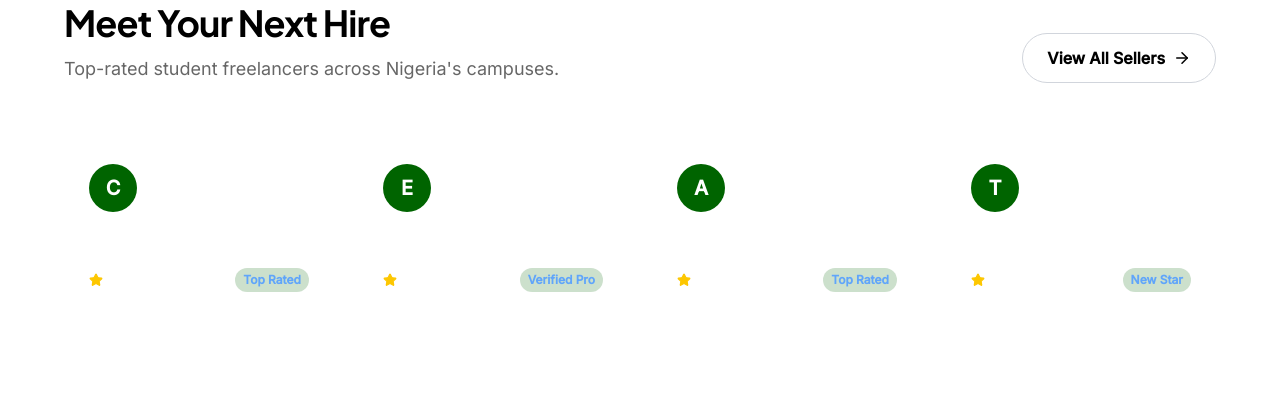
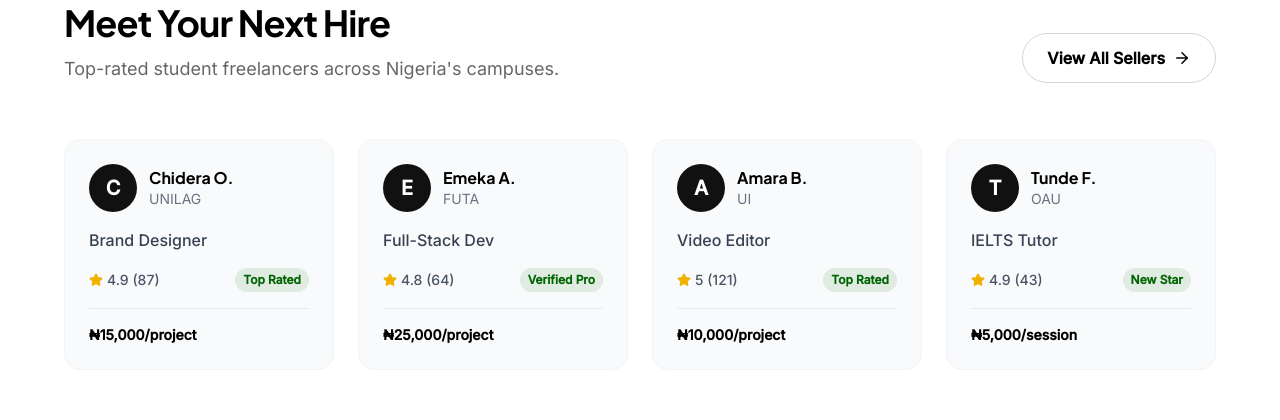
Before and after one commit to GoodnessFx/Grind, a React (Vite) app in the folder apps/web/: page / in a window 1280 px wide. Shown: the part 2740-3160 px from the top of the page. Built offline with nearby package versions, Linux system fonts and the light colour scheme.

Commit message:
fix: update Talent on Campus styling and add navbar user auth state

```diff
--- a/apps/web/src/pages/Home.tsx
+++ b/apps/web/src/pages/Home.tsx
@@ -120,7 +120,25 @@ export const Home = () => {
   const [search, setSearch] = useState('');
   const [showCookie, setShowCookie] = useState(true);
   const [showBanner, setShowBanner] = useState(true);
+  const [user, setUser] = useState<any>(null);
   const navigate = useNavigate();
+
+  React.useEffect(() => {
+    const stored = localStorage.getItem('grind_user');
+    if (stored) {
+      try {
+        setUser(JSON.parse(stored));
+      } catch (e) {
+        console.error(e);
+      }
+    }
+  }, []);
+
+  const handleLogout = () => {
+    localStorage.removeItem('grind_user');
+    setUser(null);
+    navigate('/login');
+  };
 
   const handleSearch = (e: React.FormEvent) => {
     e.preventDefault();
@@ -159,6 +177,27 @@ export const Home = () => {
             <Link to="/admin" className="text-white/90 hover:text-white font-medium transition-colors">Dashboard</Link>
           </nav>
           <div className="flex items-center gap-4">
+            {user ? (
+              <>
+                <Link to="/profile" className="flex items-center gap-2 text-white/90 hover:text-white font-medium transition-colors">
+                  {user.avatar ? (
+                    <img src={user.avatar} alt="Avatar" className="w-8 h-8 rounded-full border border-white/20" />
+                  ) : (
+                    <div className="w-8 h-8 rounded-full bg-[var(--grind-primary)] text-white flex items-center justify-center font-bold text-sm">
+                      {user.name?.[0]?.toUpperCase() || 'U'}
+                    </div>
+                  )}
+                  <span>{user.name || 'User'}</span>
+                </Link>
+                <button
+                  onClick={handleLogout}
+                  className="bg-black hover:bg-red-700 text-white font-bold px-6 py-2.5 rounded-full transition-colors shadow-lg"
+                >
+                  Log out
+                </button>
+              </>
+            ) : (
+              <>
                 <Link to="/login" className="text-white/90 hover:text-white font-medium transition-colors">Log in</Link>
                 <Link
                   to="/signup"
@@ -166,6 +205,8 @@ export const Home = () => {
                 >
                   Sign up free
                 </Link>
+              </>
+            )}
           </div>
         </div>
       </header>
@@ -332,26 +373,26 @@ export const Home = () => {
               <Link
                 key={seller.name}
                 to="/marketplace"
-                className="bg-white/5 border border-white/10 hover:border-[#006400]/50 hover:bg-white/10 rounded-2xl p-6 transition-all group"
+                className="bg-gray-50 border border-gray-100 hover:border-[#006400]/50 hover:bg-gray-100 rounded-2xl p-6 transition-all group"
               >
                 <div className="flex items-center gap-3 mb-4">
-                  <div className="w-12 h-12 rounded-full bg-[#006400] text-white flex items-center justify-center font-bold text-xl">
+                  <div className="w-12 h-12 rounded-full bg-[var(--grind-primary)] text-white flex items-center justify-center font-bold text-xl">
                     {seller.avatar}
                   </div>
                   <div>
-                    <h4 className="text-white font-bold">{seller.name}</h4>
-                    <p className="text-white/50 text-sm">{seller.uni}</p>
+                    <h4 className="text-black font-bold">{seller.name}</h4>
+                    <p className="text-gray-500 text-sm">{seller.uni}</p>
                   </div>
                 </div>
-                <p className="text-white/80 font-medium mb-4">{seller.skill}</p>
+                <p className="text-gray-700 font-medium mb-4">{seller.skill}</p>
                 <div className="flex items-center justify-between">
-                  <div className="flex items-center gap-1 text-yellow-400">
+                  <div className="flex items-center gap-1 text-yellow-500">
                     <Star size={14} fill="currentColor" />
-                    <span className="text-white/70 text-sm font-medium">{seller.rating} ({seller.reviews})</span>
+                    <span className="text-gray-600 text-sm font-medium">{seller.rating} ({seller.reviews})</span>
                   </div>
-                  <span className="text-[#60a5fa] text-xs font-bold bg-[#006400]/20 px-2 py-1 rounded-full">{seller.badge}</span>
+                  <span className="text-[#006400] text-xs font-bold bg-[#006400]/10 px-2 py-1 rounded-full">{seller.badge}</span>
                 </div>
-                <div className="mt-4 pt-4 border-t border-white/10 text-white font-bold text-sm">{seller.price}</div>
+                <div className="mt-4 pt-4 border-t border-gray-200 text-black font-bold text-sm">{seller.price}</div>
               </Link>
             ))}
           </div>
```
Lines whose indentation alone changed are shown as unchanged.
